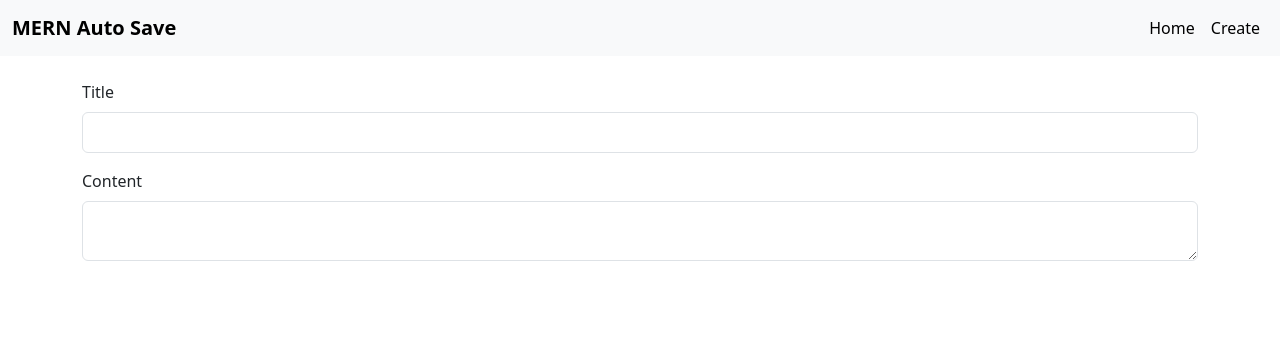
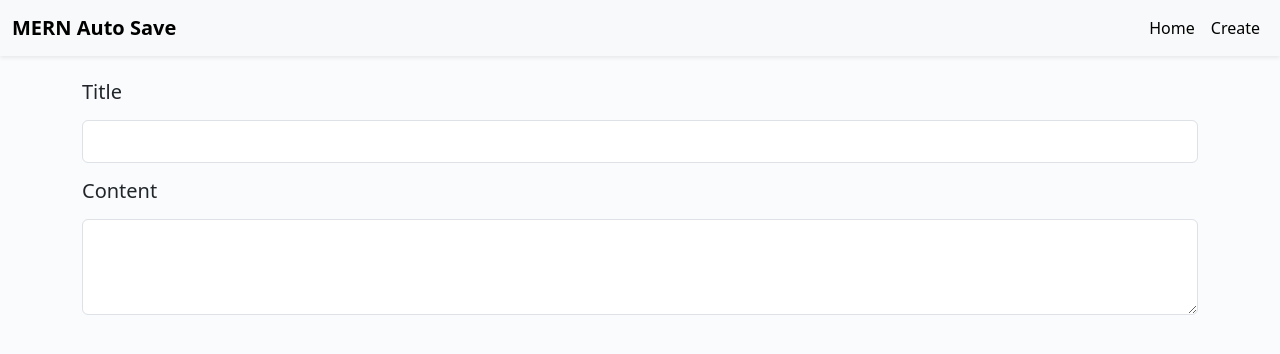
Before and after one commit to aarindey/MERN-autosave, a React (Create React App) app in the folder client/: page /blog/1 in a window 1280 px wide. Shown: the top 354 px of the page. Built offline with nearby package versions, Linux system fonts and the light colour scheme; no server answers.

Commit message:
CTA expand button to see full post

```diff
--- a/client/src/components/BlogCard.js
+++ b/client/src/components/BlogCard.js
@@ -1,8 +1,14 @@
 import axios from "axios";
-import React from "react";
+import React, { useState } from "react";
 import config from "../config.json";
 
 const BlogCard = ({ post, setPosts }) => {
+  const [expanded, setExpanded] = useState(false);
+
+  const toggleContent = () => {
+    setExpanded(!expanded);
+  };
+
   const handleDelete = async (postId) => {
     try {
       // Send a delete request to remove the post with the specified ID
@@ -18,7 +24,12 @@ const BlogCard = ({ post, setPosts }) => {
   return (
     <div className="card mt-4">
       <div className="card-body">
-        <div style={{ maxHeight: "300px", overflow: "hidden" }}>
+        <div
+          style={{
+            maxHeight: expanded ? "none" : "300px",
+            overflow: expanded ? "visible" : "hidden",
+          }}
+        >
           <h4 className="card-title">{post.title}</h4>
           <hr></hr>
           <pre className="card-text" style={{ whiteSpace: "pre-wrap" }}>
@@ -27,8 +38,11 @@ const BlogCard = ({ post, setPosts }) => {
         </div>
 
         <div className="hstack pt-2">
+          <button className="btn btn-secondary m-2" onClick={toggleContent}>
+            {expanded ? "Collapse" : "Expand"}
+          </button>
           <a href={`/blog/${post._id}`} className="btn btn-primary ms-auto">
-            view & edit
+            Edit
           </a>
           <button
             className="btn text-bg-danger m-2"
--- a/client/src/components/BlogEditor.js
+++ b/client/src/components/BlogEditor.js
@@ -35,6 +35,8 @@ const BlogEditor = ({ postId }) => {
   const handleContentChange = (e) => {
     e.preventDefault();
     setContent(e.target.value);
+    const textarea = document.getElementById("contentTextarea");
+    textarea.style.height = textarea.scrollHeight + "px";
     localStorage.setItem("scrollPosition", window.scrollY.toString());
   };
 
@@ -72,31 +74,33 @@ const BlogEditor = ({ postId }) => {
   }, []);
 
   return (
-    <div className="blog-container mt-4">
+    <div className="blog-container mt-4" >
       {/* <p className="mb-2">{autosaving ? "Saving..." : "Saved"}</p> */}
       <div className="mb-3">
-        <label htmlFor="title" className="form-label input-title">
-          Title
+        <label htmlFor="title" className="form-label input-title ">
+          <h5>Title</h5>
         </label>
+
         <input
           type="text"
           className="form-control input-text"
           id="title"
           value={title}
           onChange={handleTitleChange}
-          style={{ fontWeight: "bold", fontSize: "large" }}
+          style={{fontSize: "larger" }}
         />
       </div>
       <div className="mb-3">
         <label htmlFor="content" className="form-label input-content">
-          Content
+          <h5>Content</h5>
         </label>
+
         <textarea
           id="contentTextarea"
-          className="form-control textarea-content"
+          className="form-control textarea-content p-4"
           value={content}
           onChange={handleContentChange}
-          style={{ overflow: "hidden" }}
+          style={{ overflow: "hidden",backgroundColor: "#fff"}}
         />
       </div>
     </div>
--- a/client/src/components/Header.js
+++ b/client/src/components/Header.js
@@ -2,7 +2,7 @@ import React from "react";
 
 const Header = () => {
   return (
-    <nav className="navbar navbar-expand-lg bg-body-tertiary fixed-top ">
+    <nav className="navbar navbar-expand-lg bg-body-tertiary fixed-top shadow-sm bg-white">
       <div className="container-fluid">
         <a className="navbar-brand" href="/">
           <strong>MERN Auto Save</strong>
--- a/client/src/index.css
+++ b/client/src/index.css
@@ -1,4 +1,5 @@
 body{
   padding-top: 56px;
   padding-bottom: 56px;
+  background-color: #F9FBFD;
 }
--- a/client/src/pages/Blog.js
+++ b/client/src/pages/Blog.js
@@ -6,11 +6,7 @@ import BlogEditor from "../components/BlogEditor";
 const Blog = () => {
   const { id } = useParams();
 
-  return (
-    <div>
-      <BlogEditor postId={id} />
-    </div>
-  );
+  return <BlogEditor postId={id} />;
 };
 
 export default Blog;
```
